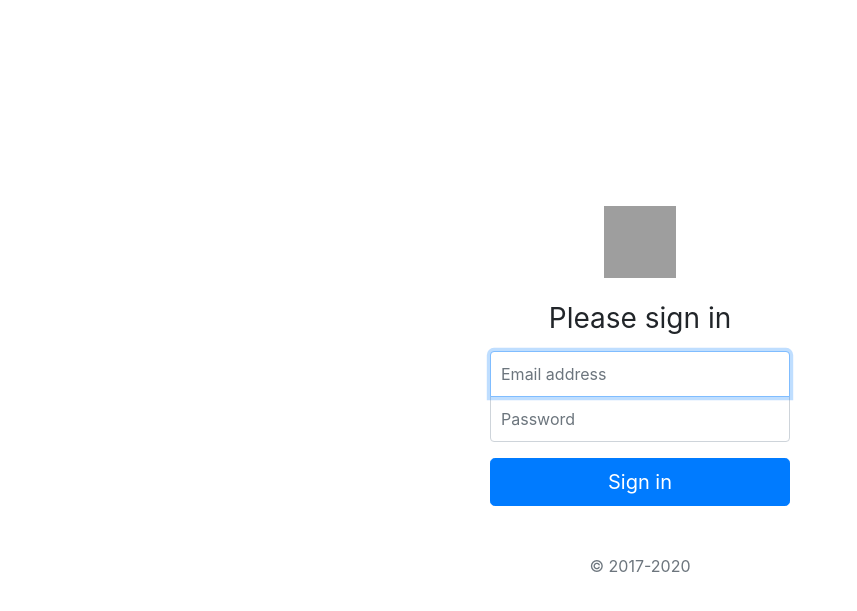
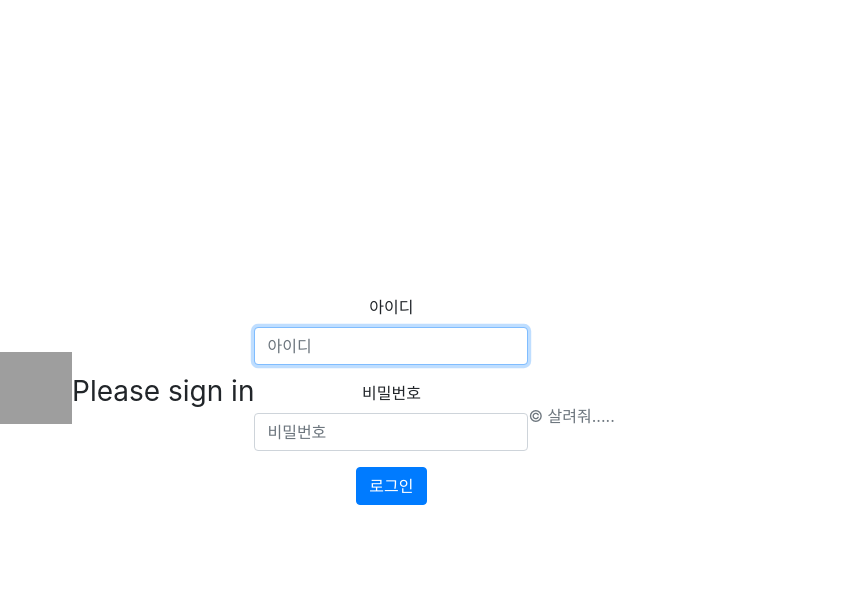
Before and after one commit to Srltas/3-1-OpenSource_Project, a Django app: template django_project/templates/users/login.html in a window 1280 px wide. Shown: the top 611 px of the page, without its empty margins (0-857 px from the left). Run offline with Django 3.2, Linux system fonts and the light colour scheme; the template is opened without the code that fills it, so the values that code supplies are empty; some libraries are stand-ins or nearby versions; grey boxes are pictures that could not be loaded.

Commit message:
로그인화면 변경 및 메인화면 유저 이름 표시

```diff
--- a/django_project/home/views.py
+++ b/django_project/home/views.py
@@ -2,7 +2,7 @@
 
 
 def index(request):
-    return render(request,'index.html')
+    return render(request,'home/index.html')
 
 
 # Create your views here.
--- a/django_project/search/views.py
+++ b/django_project/search/views.py
@@ -3,4 +3,4 @@
 
 # Create your views here.
 def index(request):
-    return render(request, 'search_result.html')
+    return render(request, 'search/search_result.html')
--- a/django_project/templates/home/index.html
+++ b/django_project/templates/home/index.html
@@ -26,7 +26,7 @@
 
                 <!-- 여기에 장고 써서 로그인 확인, 유저정보 표시 등 해야함-->
 
-                <font color=white>환영합니다 유저 김동민 님</font>
+                <font color=white>{{ name }}</font>
                 <div class=btn-margin>
                 <button class="btn btn-outline-success my-2 my-sm-0" type="submit">Login</button>
                 </div>
@@ -36,7 +36,6 @@
 
         <div class="row mt-5">
             <div class="col-12">
-              {{ name }}
              </div>
         </div>
 
--- a/django_project/templates/login.html
+++ b/django_project/templates/login.html
@@ -15,7 +15,6 @@
 </div>
 <div class="row mt-5">
     <div class="col-12">
-        {{ error }}
         <form method="POST" action=".">
             {% csrf_token %}
             <div class="form-group">
@@ -26,6 +25,9 @@
                 <label for="password">비밀번호</label>
                 <input type="password" class="form-control" id="password" placeholder="비밀번호" name="password">
             </div>
+            <div>
+                {{ error }}
+            </div>
             <button type="submit" class="btn btn-primary">로그인</button>
         </form>
     </div>
--- a/django_project/templates/users/login.html
+++ b/django_project/templates/users/login.html
@@ -14,17 +14,26 @@
 </head>
 
 <body class="text-center">
-      <form class="form-signin">
     <img class="mb-4" src="/docs/4.5/assets/brand/bootstrap-solid.svg" alt="" width="72" height="72">
     <h1 class="h3 mb-3 font-weight-normal">Please sign in</h1>
-        <label for="inputEmail" class="sr-only">Email address</label>
-        <input type="email" id="inputEmail" class="form-control" placeholder="Email address" required autofocus>
-        <label for="inputPassword" class="sr-only">Password</label>
-        <input type="password" id="inputPassword" class="form-control" placeholder="Password" required>
+    <form method="POST" action=".">
+        {% csrf_token %}
+        <div class="form-group">
+            <label for="username">아이디</label>
+            <input type="text" id="username" class="form-control" placeholder="아이디" name="username" required autofocus>
+        </div>
+        <div class="form-group">
+            <label for="password">비밀번호</label>
+            <input type="password" id="password" class="form-control" placeholder="비밀번호" name="password" required>
+        </div>
         <div class="checkbox mb-3">
         </div>
-        <button class="btn btn-lg btn-primary btn-block" type="submit">Sign in</button>
-        <p class="mt-5 mb-3 text-muted">&copy; 2017-2020</p>
+        <div>
+            {{ error }}
+        </div>
+        <button class="btn btn-primary" type="submit">로그인</button>
     </form>
+
+    <p class="mt-5 mb-3 text-muted">&copy; 살려줘.....</p>
 </body>
 </html>
```
Also changed, not shown: django_project/users/views.py (+5 -5 lines), django_project/db.sqlite3. Lines whose indentation alone changed are shown as unchanged.
